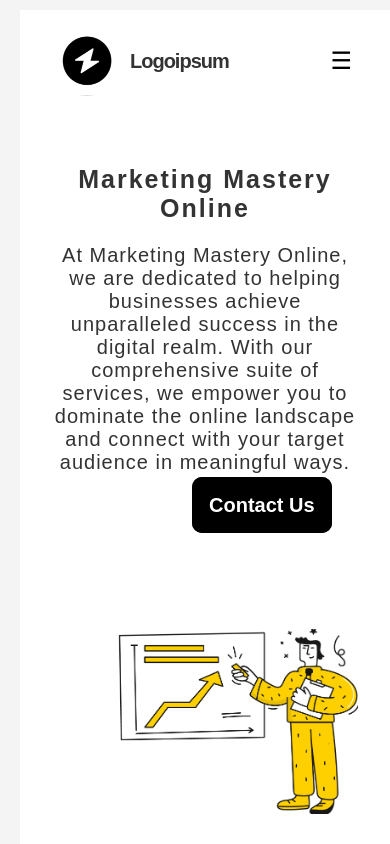
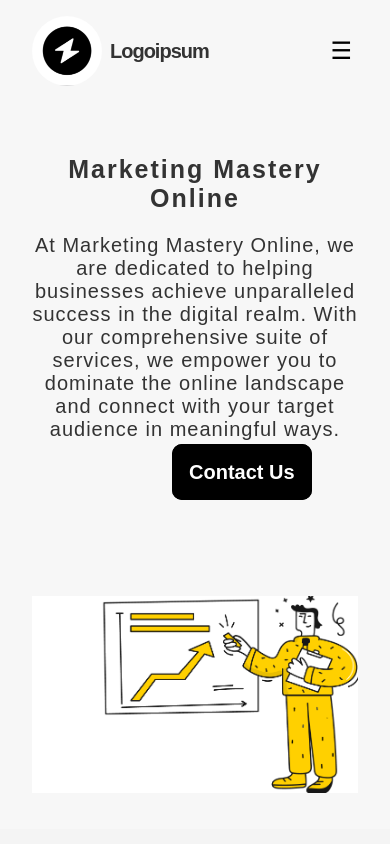
Before and after one commit to vignesh220402/workon, a React (Vite) app: page / in a window 390 px wide. Shown: the top 844 px of the page. Built offline with nearby package versions, Linux system fonts and the light colour scheme.

Commit message:
commit ok

```diff
--- a/src/Components/Navbar.css
+++ b/src/Components/Navbar.css
@@ -4,7 +4,7 @@
   justify-content: space-between;
   align-items: center;
   padding: 1rem 2rem;
-  background-color: #ffffff;
+  background-color: #f7f7f7;
   position: sticky;
   top: 0px;
   z-index: 1000;
@@ -139,10 +139,7 @@ h3 {
     color: black;
   }
 
-  body {
-    margin-top: 10px;
-    margin-left: 20px;
-  }
+
 }
 
 /* Body menu-open styles */
--- a/src/pages/Home.css
+++ b/src/pages/Home.css
@@ -1,6 +1,6 @@
 .main-intro {
     padding: 2rem;
-    background-color: #ffffff;
+    background-color: #f7f7f7;
     display: flex;
     justify-content: center;
     align-items: center;
@@ -19,7 +19,7 @@
     border-radius: 10px;
     font-size: 20px;
     border: solid black 2px;
-    margin-top: 50px;
+
   }
   .contacthome:hover {
     background-color: rgb(255, 255, 255);
@@ -92,6 +92,7 @@
     .intro-text {
         max-width: 100%;
     }
+
     .intro-text h1{
       font-size: 25px;
       font-weight: bolder;
@@ -103,7 +104,6 @@
     .intro-text p{
       text-align: center;
       font-size: 20px;
-
     }
     .logos{
       flex-wrap: wrap;
--- a/src/styles.css
+++ b/src/styles.css
@@ -1,8 +1,6 @@
-.main-intro {
-  padding: 2rem;
-  background-color: #ffffff;
-  text-align: center;
-}
+
 body{
   font-family: Arial, Helvetica, sans-serif;
+  margin: 0;
+  padding: 0;
 }
```
